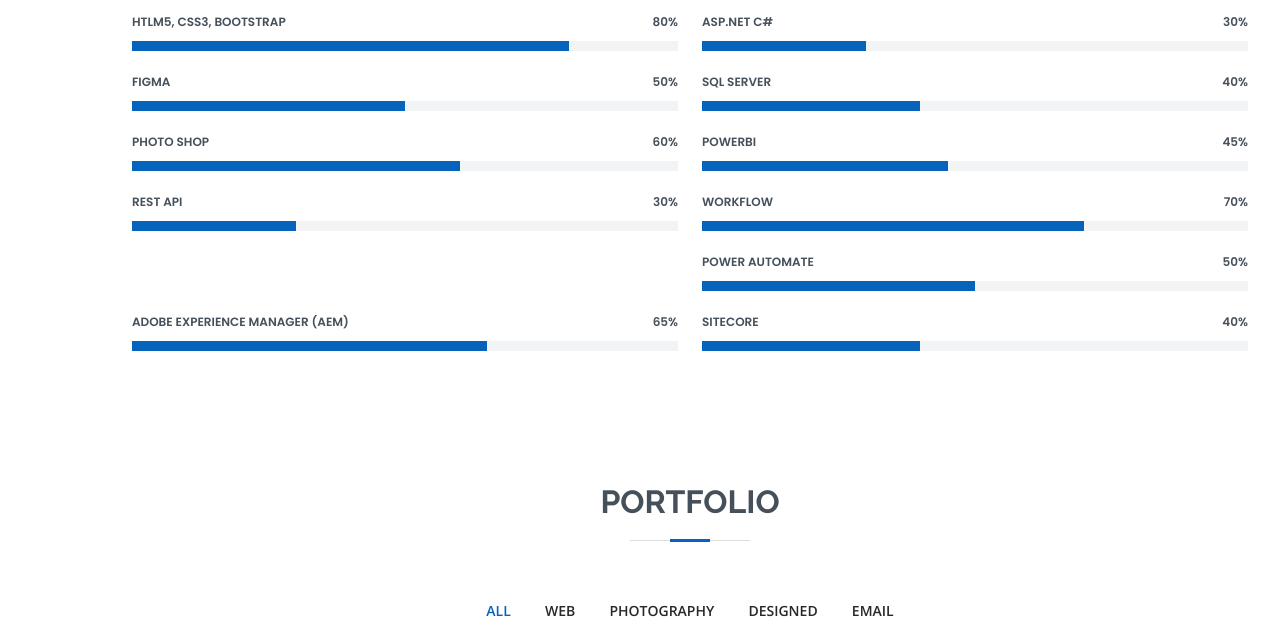
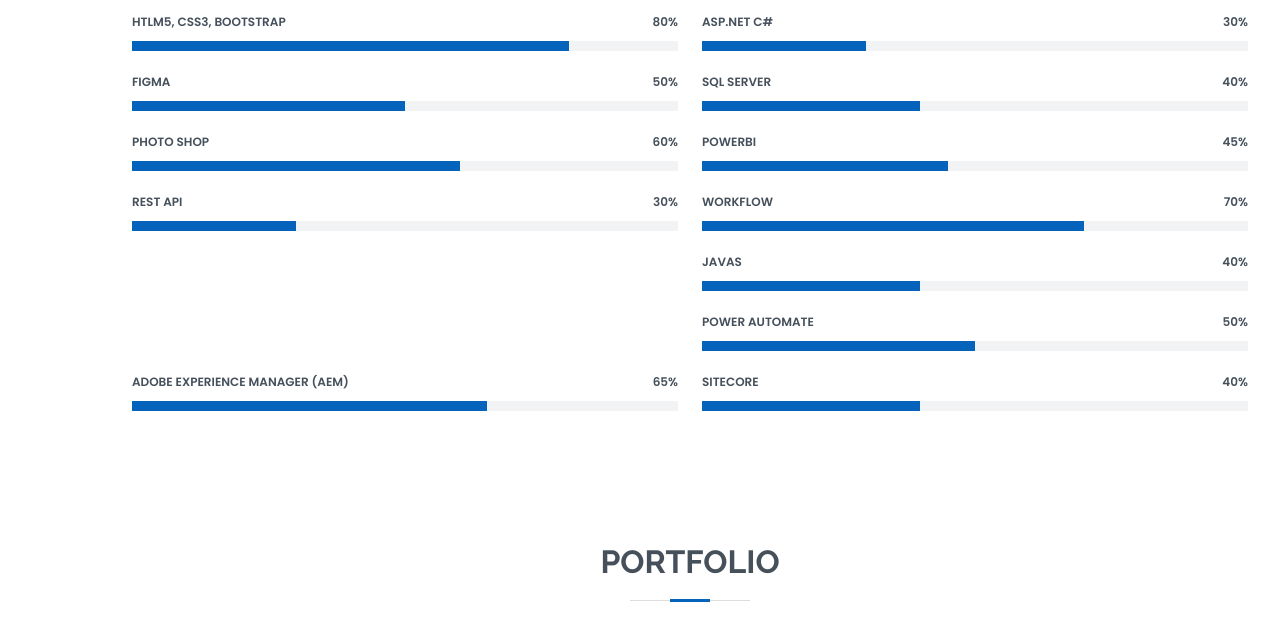
Before and after one commit to xon27/dixoncarnacete, a plain HTML site: page index.html in a window 1280 px wide. Shown: the part 2202-2840 px from the top of the page. Drawn offline with nearby package versions, Linux system fonts and the light colour scheme; files whose address does not match are found by name.

Commit message:
Update index.html

```diff
--- a/index.html
+++ b/index.html
@@ -369,13 +369,13 @@
               </div>
             </div>
 
-            <!-- <div class="progress">
-              <span class="skill">Share Point
+            <div class="progress">
+              <span class="skill">Javas
                 <i class="val">40%</i></span>
               <div class="progress-bar-wrap">
                 <div class="progress-bar" role="progressbar" aria-valuenow="40" aria-valuemin="0" aria-valuemax="100"></div>
               </div>
-            </div> -->
+            </div>
 
             <div class="progress">
               <span class="skill">Power Automate
```
